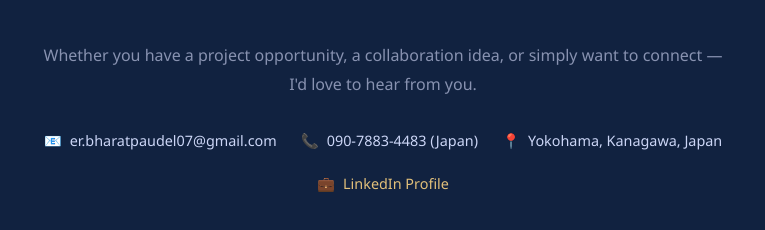
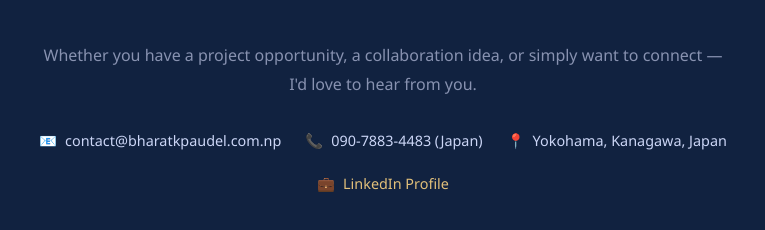
Before and after one commit to pvharat12/portfolio-website, a plain HTML site: page index.html in a window 1280 px wide. Shown: the part 9080-9310 px from the top of the page, 257-1022 px from the left. Drawn offline with Linux system fonts and the light colour scheme.

Commit message:
Update index.html

```diff
--- a/index.html
+++ b/index.html
@@ -490,7 +490,7 @@
   <p class="section-sub">Let's discuss your next project or opportunity</p>
   <p class="intro">Whether you have a project opportunity, a collaboration idea, or simply want to connect — I'd love to hear from you.</p>
   <div class="contact-info">
-    <div class="contact-item"><span>📧</span><span>er.bharatpaudel07@gmail.com</span></div>
+    <div class="contact-item"><span>📧</span><span>contact@bharatkpaudel.com.np</span></div>
     <div class="contact-item"><span>📞</span><span>090-7883-4483 (Japan)</span></div>
     <div class="contact-item"><span>📍</span><span>Yokohama, Kanagawa, Japan</span></div>
     <div class="contact-item"><span>💼</span><a href="https://www.linkedin.com/in/bharat-kumar-paudel-pmp-%C2%AE-737119120/" target="_blank" style="color:var(--gold2);text-decoration:none;">LinkedIn Profile</a></div>
```
